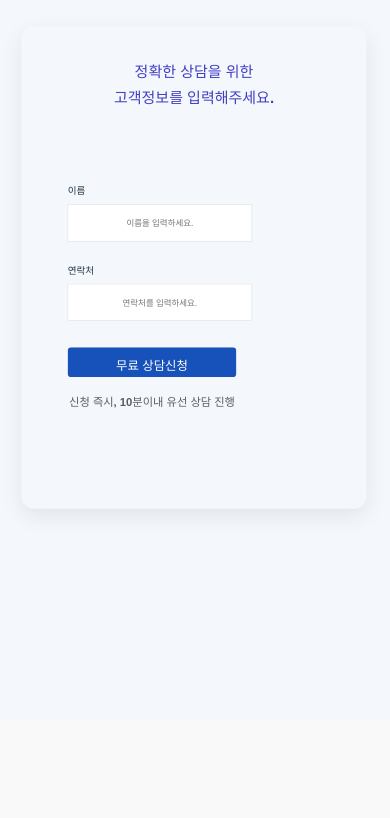
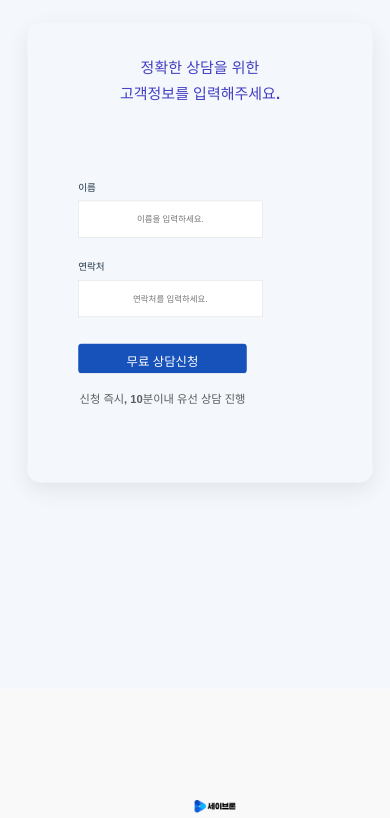
Before and after one commit to tara794600-bot/ziwon, a React (Vite) app: page / in a window 390 px wide. Shown: the part 3364-4182 px from the top of the page. Built offline with nearby package versions, Linux system fonts and the light colour scheme.

Commit message:
Update App.css

```diff
--- a/src/App.css
+++ b/src/App.css
@@ -854,7 +854,8 @@ padding-top: 25px;
     max-width: 360px;
     scale: calc(0.75);
   position: relative;
-right: 56px;
+right: 50px;
+margin-bottom: -30px;
 
 
   }
```
